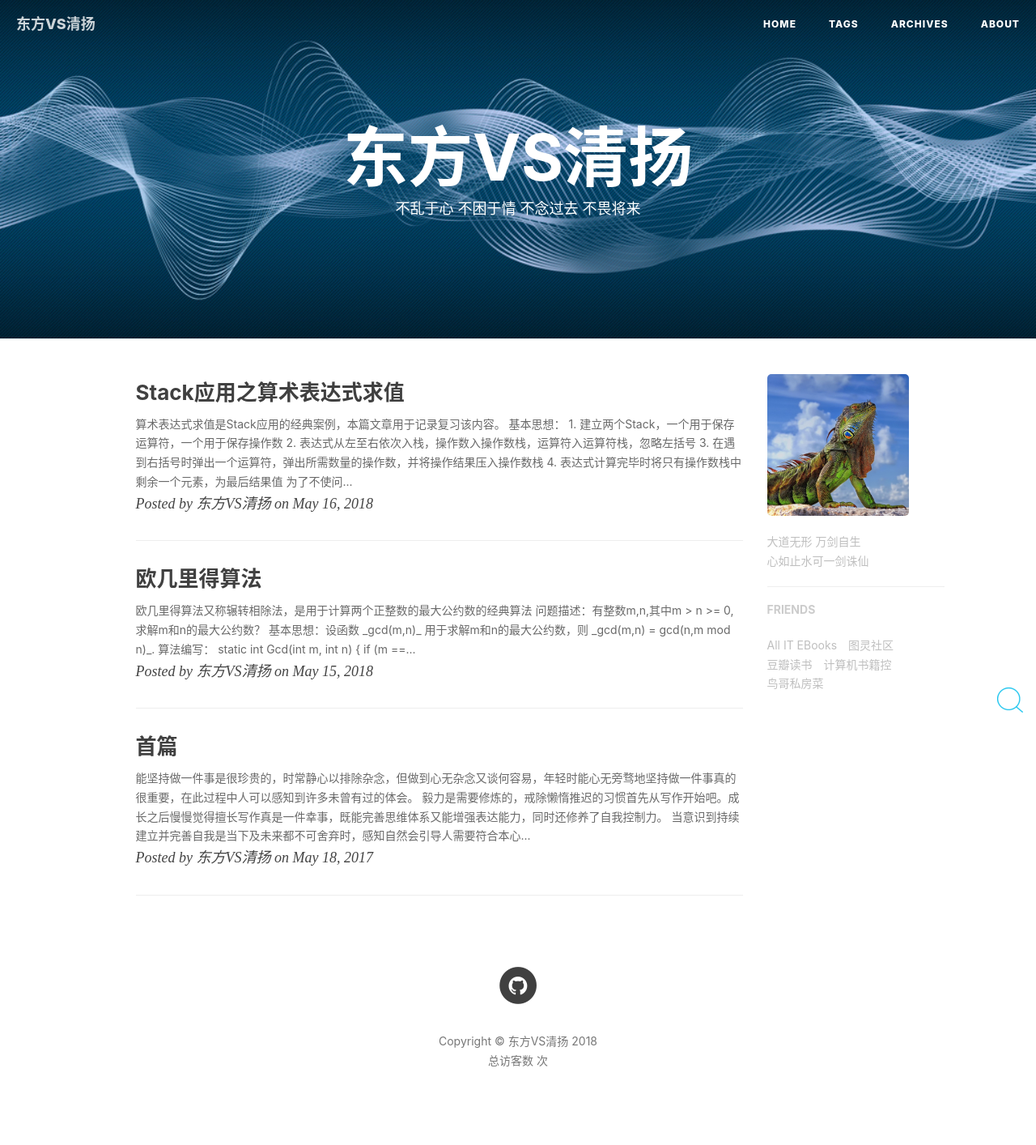
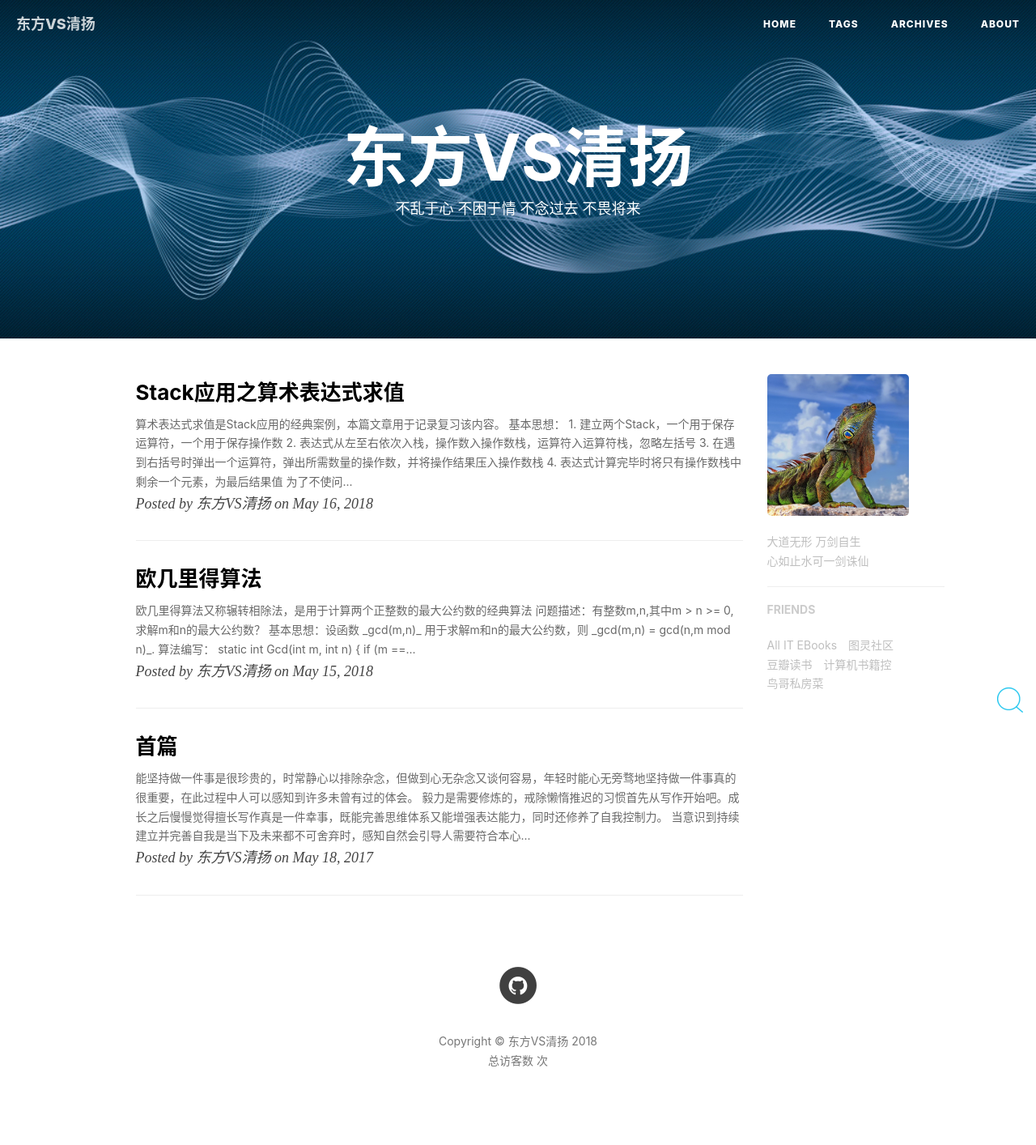
Before and after one commit to DFVSQY/DFVSQY.github.io, a Jekyll site: the page built from index.html, in a window 1280 px wide. Shown: the whole page at 81% size. Built offline with Jekyll 4.4.1, drawn with Linux system fonts in a browser that asks for light colours; nearby versions of some CDN libraries; the list of posts is cut into pages by our own code; comment, search, counter and statistics services are not loaded.

Commit message:
修改文章预览标题颜色为纯黑色

```diff
--- a/css/hux-blog.css
+++ b/css/hux-blog.css
@@ -780,7 +780,7 @@ pre code {
   }
 }
 .post-preview > a {
-  color: #404040;
+  color: #000000;
 }
 .post-preview > a:hover,
 .post-preview > a:focus {
--- a/less/hux-blog.less
+++ b/less/hux-blog.less
@@ -492,7 +492,8 @@ pre code{
 
 .post-preview {
 	> a {
-		color: @gray-dark;
+		// color: @gray-dark;
+		color: #000000;
 		&:hover,
 		&:focus {
 			text-decoration: none;
```
Also changed, not shown: css/hux-blog.min.css.
